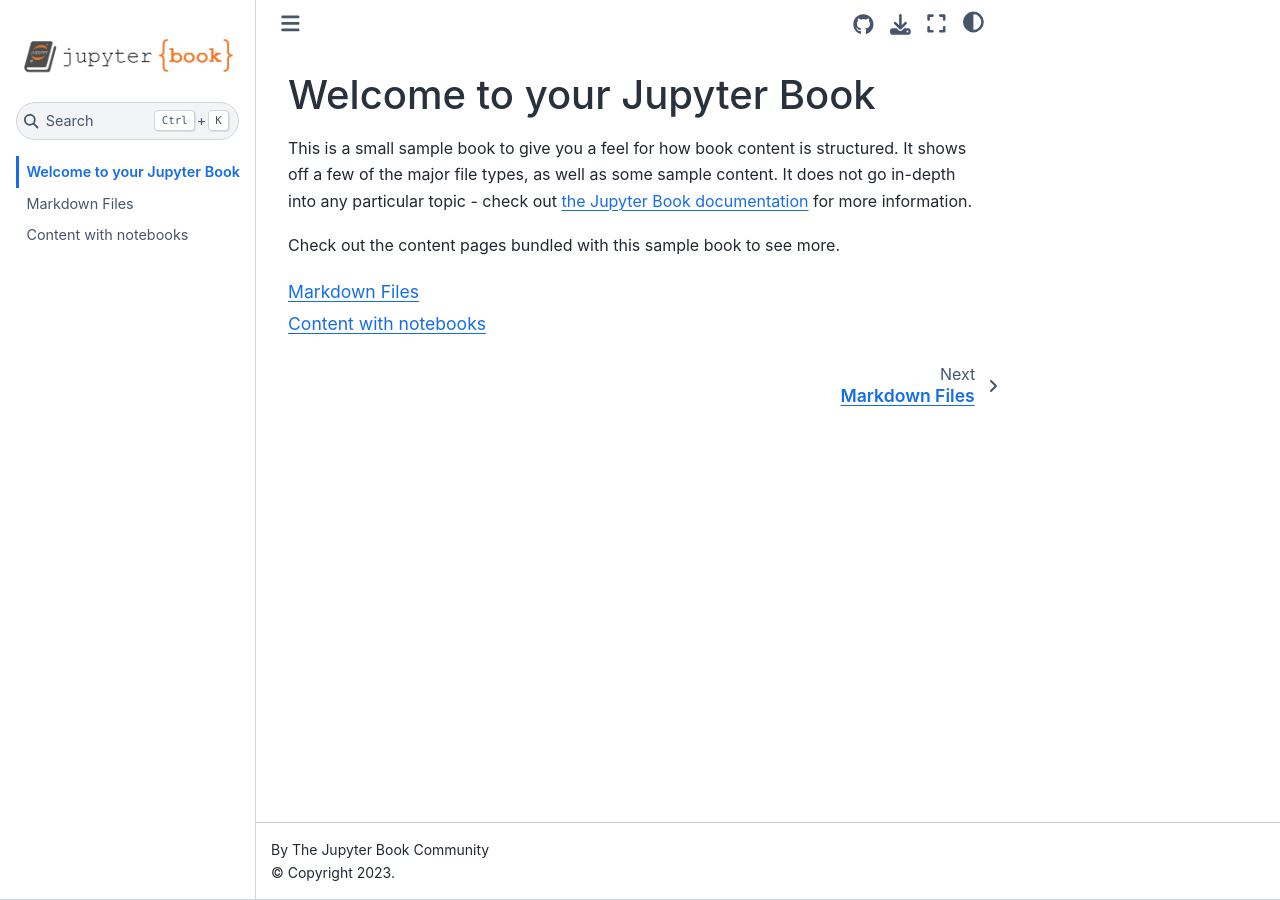
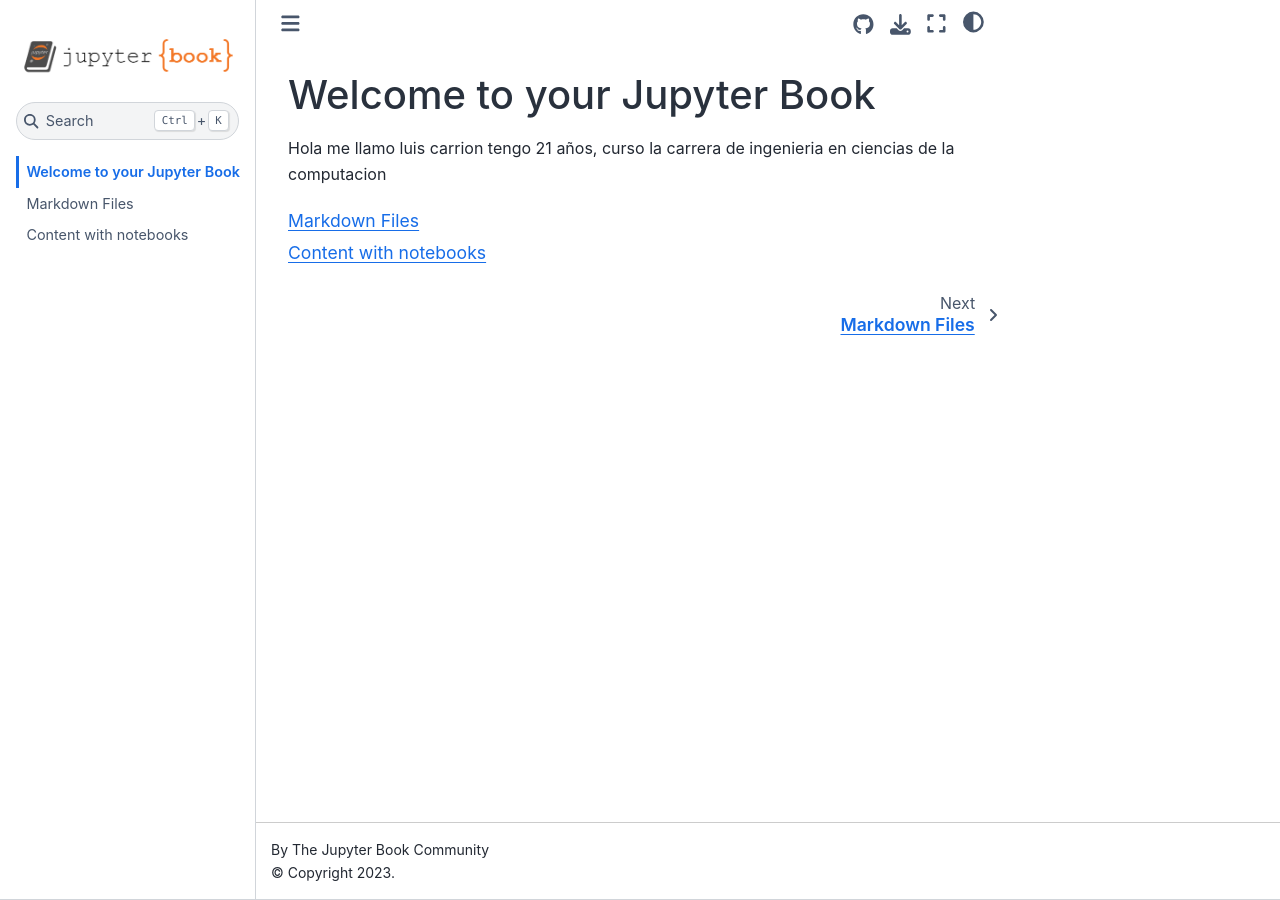
Before and after one commit to luiscarrion75/jupyterpractica, a Jupyter Book: the page built from intro.md, in a window 1280 px wide. Built offline with Jupyter Book 1.0.4 settings and Sphinx 7.4.7 and the Sphinx Book theme 1.1.4, drawn with Linux system fonts in a browser that asks for light colours; pages that are not in the unit, such as notebooks, are missing from menus.

Commit message:
Update intro.md

````diff
--- a/intro.md
+++ b/intro.md
@@ -1,11 +1,5 @@
 # Welcome to your Jupyter Book
-
-This is a small sample book to give you a feel for how book content is
-structured.
-It shows off a few of the major file types, as well as some sample content.
-It does not go in-depth into any particular topic - check out [the Jupyter Book documentation](https://jupyterbook.org) for more information.
-
-Check out the content pages bundled with this sample book to see more.
+Hola me llamo luis carrion tengo 21 años, curso la carrera de ingenieria en ciencias de la computacion
 
 ```{tableofcontents}
 ```
````
